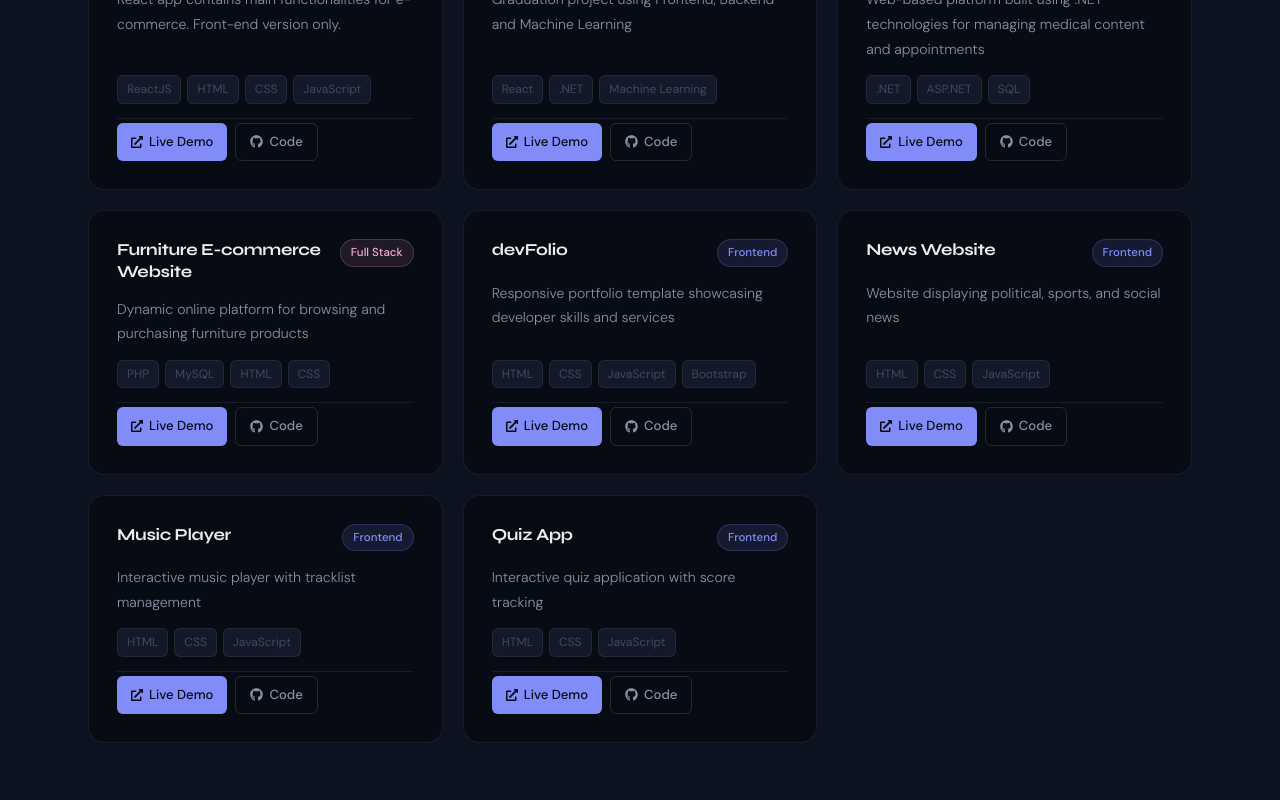
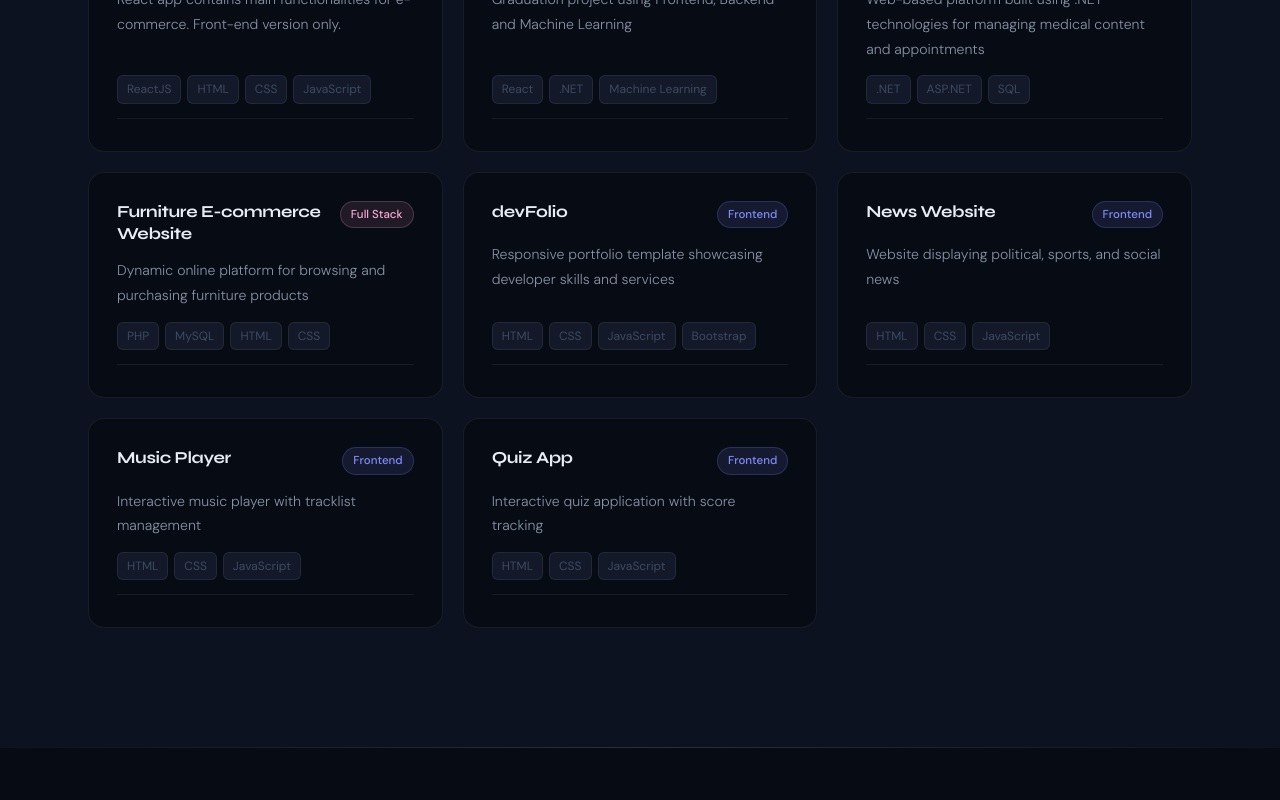
Before and after one commit to Saam22/Protofolio_saad, a React (Create React App) app: page / in a window 1280 px wide. Shown: the part 4400-5200 px from the top of the page. Built offline with nearby package versions, Linux system fonts and the light colour scheme.

Commit message:
update portfolio design

```diff
--- a/src/components/Projects.jsx
+++ b/src/components/Projects.jsx
@@ -1,6 +1,6 @@
 import React from 'react';
 import { portfolioData } from '../data/portfolioData';
-import { FaExternalLinkAlt, FaGithub } from 'react-icons/fa';
+// import { FaExternalLinkAlt, FaGithub } from 'react-icons/fa';
 import './Projects.css';
 
 const typeClass = (type) =>
@@ -26,12 +26,12 @@ const Projects = () => (
               ))}
             </div>
             <div className="project-links">
-              <a href={p.link} target="_blank" rel="noopener noreferrer" className="proj-link primary">
+              {/* <a href={p.link} target="_blank" rel="noopener noreferrer" className="proj-link primary">
                 <FaExternalLinkAlt size={12} /> Live Demo
               </a>
               <a href="https://github.com/Saam22/project" className="proj-link ghost">
                 <FaGithub size={13} /> Code
-              </a>
+              </a> */}
             </div>
           </div>
         ))}
```
